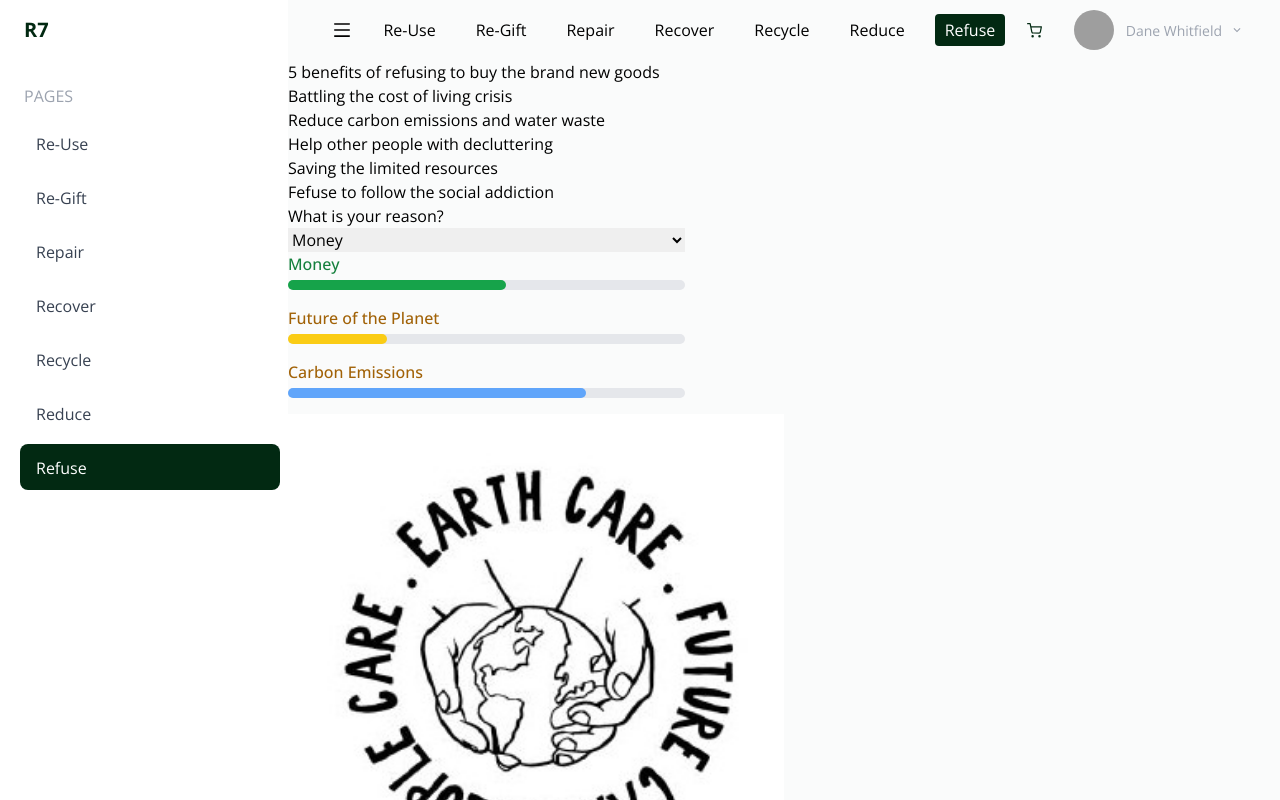
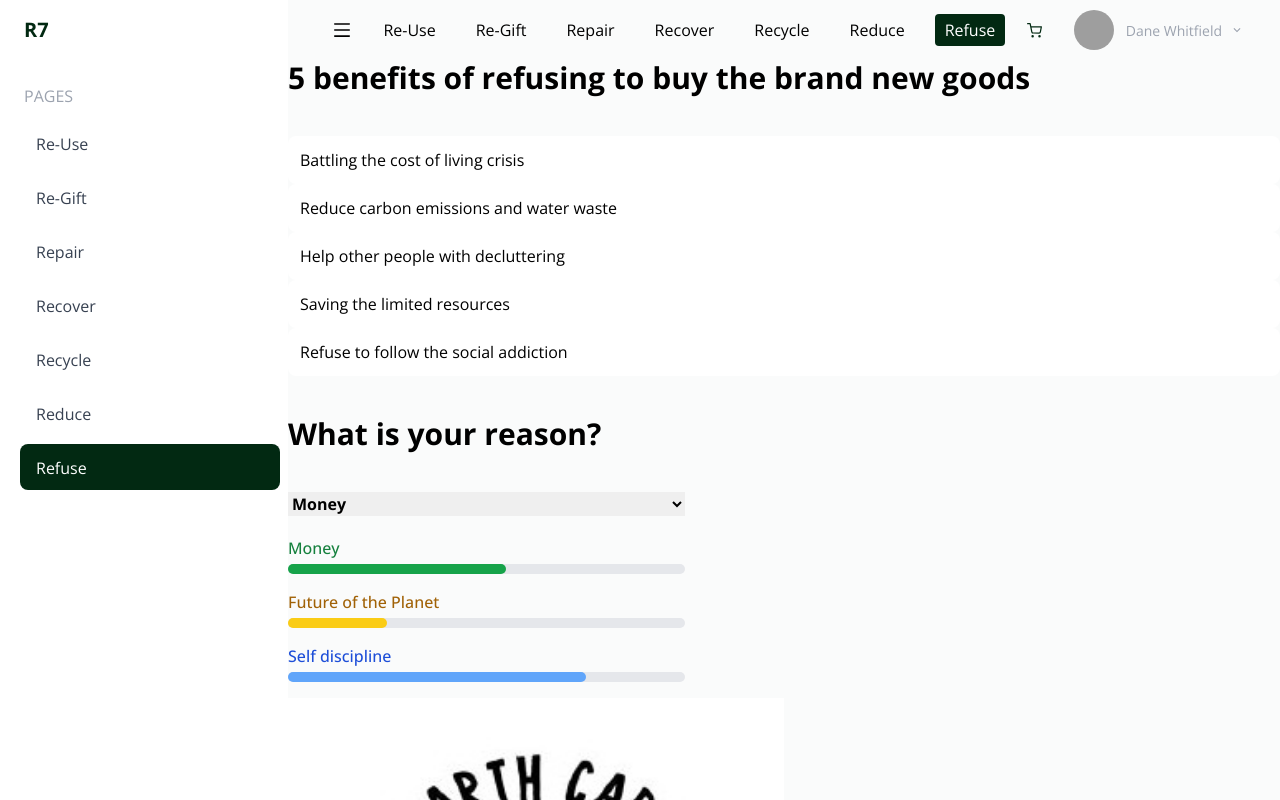
Before and after one commit to non-binary-code/r7-fe, a React (Create React App) app in the folder r7-fe/: page /refuse in a window 1280 px wide. Shown: the top 800 px of the page. Built offline with nearby package versions, Linux system fonts and the light colour scheme; no server answers; grey boxes are pictures that could not be loaded.

Commit message:
refuse_styling

```diff
--- a/r7-fe/src/pages/Refuse.jsx
+++ b/r7-fe/src/pages/Refuse.jsx
@@ -3,20 +3,21 @@ import React from 'react';
 const Refuse = () => {
   return (
     <div className='flex flex-col flex-wrap justify-center'>
-      <h1>5 benefits of refusing to buy the brand new goods</h1>
-      <ul className='list-disc'>
-        <li>Battling the cost of living crisis</li>
-        <li>Reduce carbon emissions and water waste</li>
-        <li>Help other people with decluttering</li>
-        <li>Saving the limited resources</li>
-        <li>Fefuse to follow the social addiction</li>
+      <h1 className='text-3xl font-bold mb-10'>5 benefits of refusing to buy the brand new goods</h1>
+      <ul className='list-style-type: disc'>
+        <li className='grid grid-cols-3 bg-white p-3 rounded-lg '>Battling the cost of living crisis</li>
+        <li className='grid grid-cols-3 bg-white p-3 rounded-lg '>Reduce carbon emissions and water waste</li>
+        <li className='grid grid-cols-3 bg-white p-3 rounded-lg '>Help other people with decluttering</li>
+        <li className='grid grid-cols-3 bg-white p-3 rounded-lg '>Saving the limited resources</li>
+
+        <li className='grid grid-cols-3 bg-white p-3 rounded-lg  mb-10'>Refuse to follow the social addiction</li>
       </ul>
       <div className='flex flex-col'>
-        <label for='reason'>What is your reason?</label>
-        <select id='reason' className='w-[40%]'>
+        <label className='text-3xl font-bold mb-10' for='reason'>What is your reason?</label>
+        <select id='reason' className='w-[40%] font-bold mb-5'>
           <option value='money'>Money</option>
           <option value='future'>Future of the planet</option>
-          <option value='carbon'>Carbon emissions</option>
+          <option value='carbon'>Self discipline</option>
         </select>
       </div>
       <div>
@@ -38,8 +39,8 @@ const Refuse = () => {
             style={{ width: '25%' }}
           ></div>
         </div>
-        <div className='mb-1 text-base font-medium text-yellow-700 dark:text-yellow-500'>
-          Carbon Emissions
+        <div className='mb-1 text-base font-medium text-blue-700 dark:text-yellow-500'>
+        Self discipline
         </div>
         <div className='w-[40%] bg-gray-200 rounded-full h-2.5 mb-4 dark:bg-gray-700'>
           <div
```
